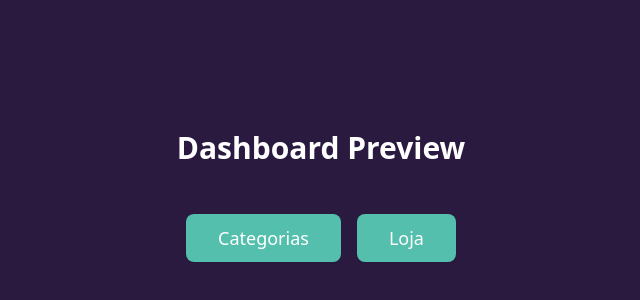
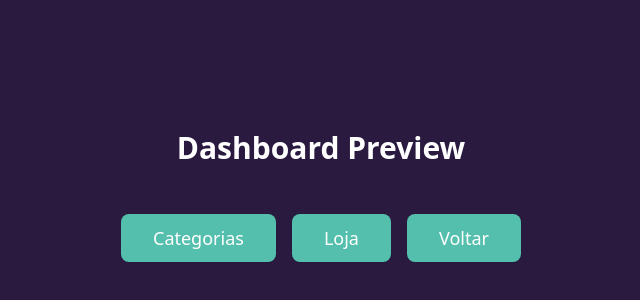
Before and after one commit to luisfelipesdn12/juventude-em-governo, a Next.js app: page /preview in a window 1280 px wide. Shown: the part 204-504 px from the top of the page, without its empty margins (319-959 px from the left). Built offline with nearby package versions, Linux system fonts and the light colour scheme.

Commit message:
✨ feat: Add "Voltar" button to PreviewPage for improved navigation back to the home page

```diff
--- a/src/app/preview/page.tsx
+++ b/src/app/preview/page.tsx
@@ -16,6 +16,11 @@ export default function PreviewPage() {
             Loja
           </Button>
         </Link>
+        <Link href="/">
+          <Button size="lg" className="text-lg px-8 py-6">
+            Voltar
+          </Button>
+        </Link>
       </div>
     </div>
   );
```
